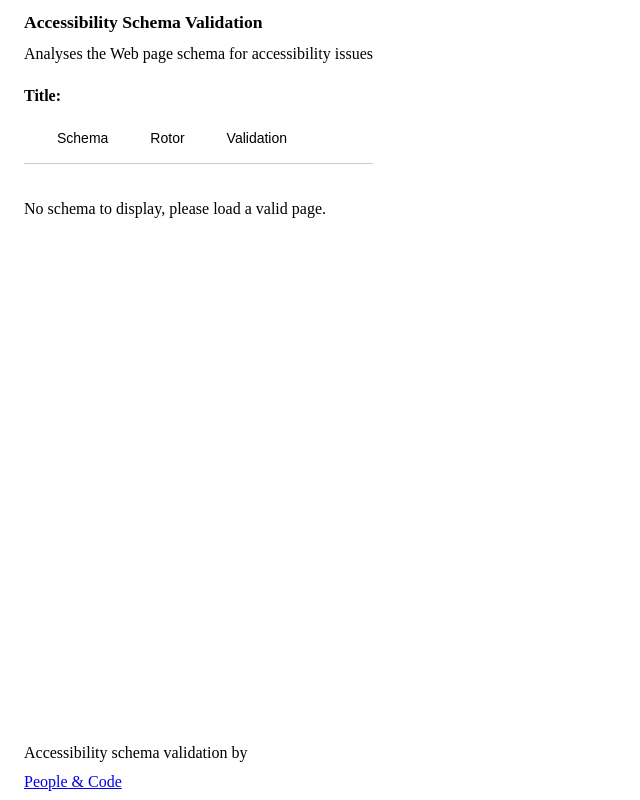
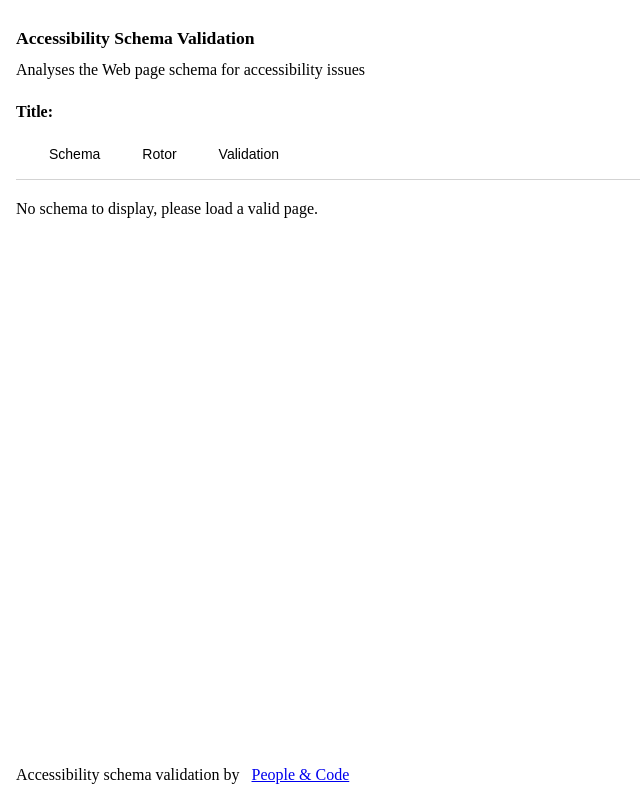
Before and after one commit to p-n-c/chrome-accessibility-schema, a browser extension: page publish/sidepanel/side-panel.html in a window 1280 px wide. Shown: the whole page, without its empty margins (0-640 px from the left). Drawn offline with Linux system fonts and the light colour scheme.

Commit message:
simplify layout styling and open close icon click logic

```diff
--- a/publish/sidepanel/side-panel.html
+++ b/publish/sidepanel/side-panel.html
@@ -34,10 +34,10 @@
       </nav>
     </header>
     <main>
-      <div id="schema-content" class="hidden"></div>
       <div id="schema-placeholder">
         No schema to display, please load a valid page.
       </div>
+      <div id="schema-content" class="hidden"></div>
     </main>
     <footer>
       Accessibility schema validation by &nbsp;
--- a/publish/sidepanel/styles.css
+++ b/publish/sidepanel/styles.css
@@ -10,43 +10,55 @@
   --d: 0.25rem;
 }
 
-/* Global Styles */
+/* Global */
+
 ::selection {
   background-color: var(--fg-colour);
   color: var(--bg-colour);
 }
 
-/* Layout Components */
+/* Layout */
+
 body {
-  padding: calc(var(--d) * 4) calc(var(--d) * 4) 0;
-  position: relative;
+  margin: 0;
+  padding: 0;
+  height: 100vh;
+  display: flex;
+  flex-direction: column;
 }
 
 main {
-  padding-top: calc(var(--d) * 28);
-  padding-bottom: calc(var(--d) * 16);
+  position: relative;
+  flex-grow: 1;
+  overflow: auto;
+  padding: calc(var(--d) * 4);
+
+  #schema-placeholder {
+    margin-top: calc(var(--d) * 46);
+  }
+
+  #schema-content {
+    margin-top: calc(var(--d) * 36);
+  }
 }
 
 header,
 footer {
   position: fixed;
-  width: 100% - calc(var(--d) * 4);
-  height: calc(var(--d) * 16);
+  left: 0;
+  width: 100%;
   background-color: var(--bg-colour);
-  display: flex;
+  color: var(--fg-colour);
+  padding: calc(var(--d) * 4);
+  z-index: 1;
 }
 
 header {
   top: 0;
-  flex-direction: column;
 }
 
 footer {
   bottom: 0;
-  justify-content: center;
-  display: flex;
-  flex-direction: column;
-  line-height: 1.8;
 }
 
 nav {
@@ -62,11 +74,12 @@ h2 {
   margin: calc(var(--d) * 6) 0 calc(var(--d) * 2);
 }
 
+/* Controls */
+
 .controls {
   background-color: var(--bg-colour);
 }
 
-/* Button Styles */
 button {
   border: 1px solid var(--border-colour);
   padding: 5px 10px;
@@ -86,11 +99,7 @@ button.highlight-button {
   border: 1px solid var(--border-colour);
 }
 
-/* Schema Content Styles */
-
-#schema-placeholder {
-  margin-top: 4rem;
-}
+/* Schema */
 
 .children {
   margin-left: 1rem;
@@ -98,6 +107,15 @@ button.highlight-button {
 
 .node {
   margin: calc(var(--d)) 0;
+}
+
+.view-tabs button {
+  padding: 0.5rem 1rem;
+  margin-right: 0.25rem;
+  border: 1px solid transparent;
+  border-radius: 4px 4px 0 0;
+  background: transparent;
+  cursor: pointer;
 }
 
 .highlighter {
@@ -116,17 +134,9 @@ button.highlight-button {
 }
 
 .view-tabs {
-  border-bottom: 1px solid #ccc;
+  margin-right: calc(var(--d) * 8);
+  border-bottom: 1px solid var(--line-colour);
   padding: 0.5rem 1rem;
-}
-
-.view-tabs button {
-  padding: 0.5rem 1rem;
-  margin-right: 0.25rem;
-  border: 1px solid transparent;
-  border-radius: 4px 4px 0 0;
-  background: transparent;
-  cursor: pointer;
 }
 
 .view-tabs button:hover {
@@ -140,7 +150,7 @@ button.highlight-button {
   background: var(--bg-colour);
 }
 
-/* Schema rules */
+/* Schema tab rules */
 
 .inline {
   display: inline;
@@ -151,6 +161,8 @@ button.highlight-button {
 }
 
 .schema {
+  .validation {
+    display: none;
   }
 
   [data-tag='html'],
@@ -170,3 +182,4 @@ div[data-tag='p'] + div {
       display: none;
     }
   }
+}
```
Also changed, not shown: publish/background/service-worker.js (+11 -20 lines). Lines whose indentation alone changed are shown as unchanged.
